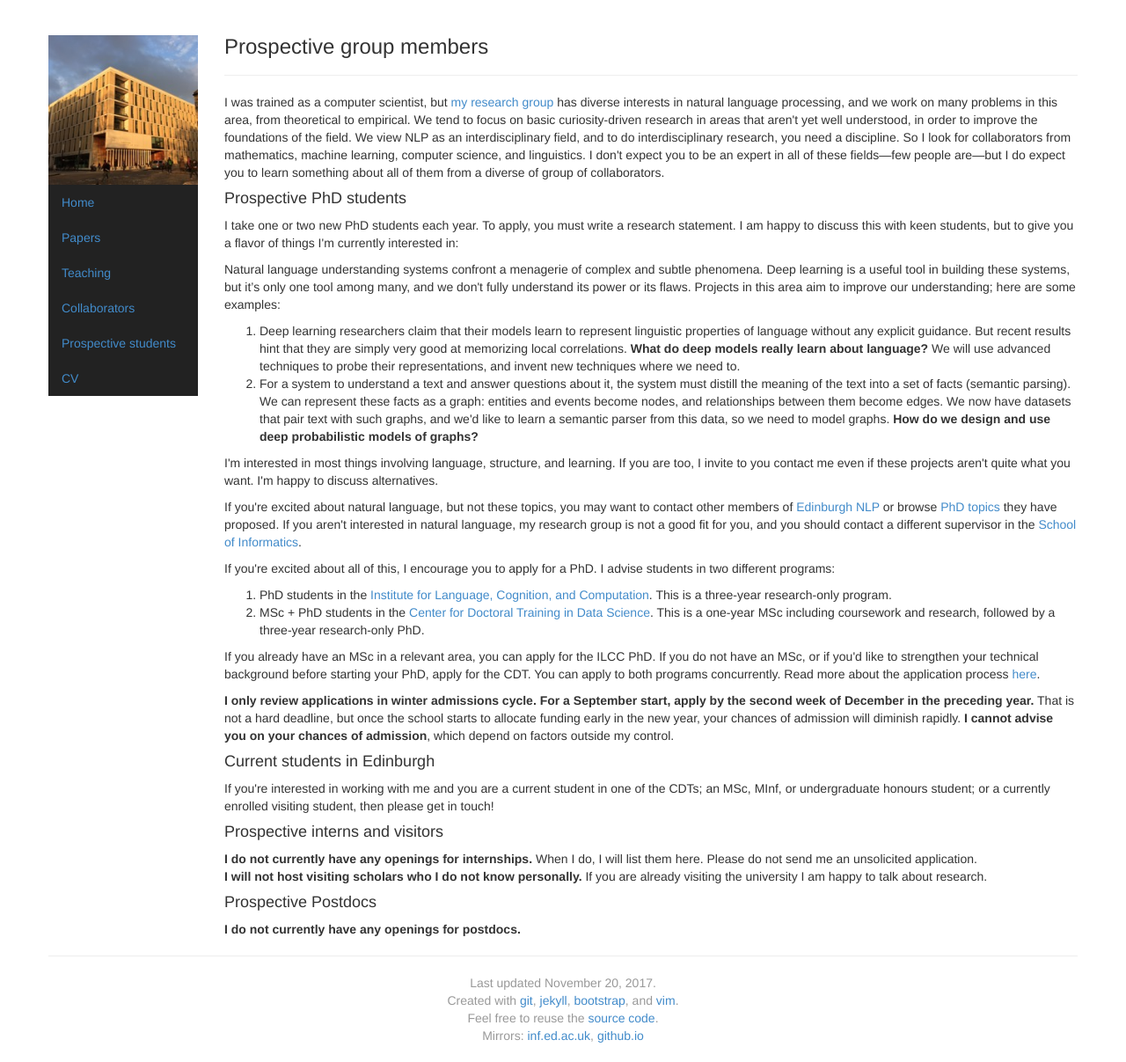
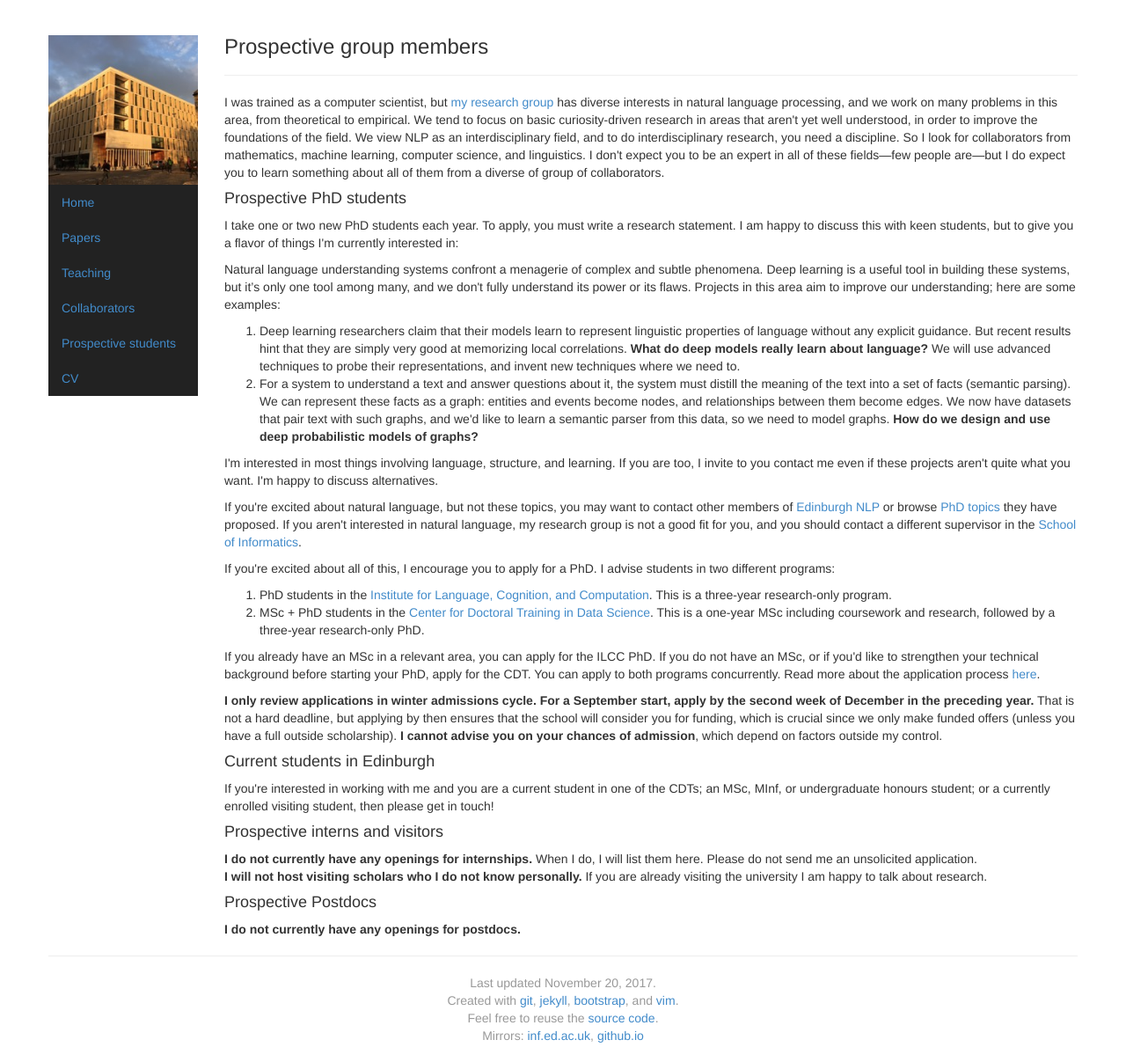
Before and after one commit to alopez/alopez.github.com, a Jekyll site: the page built from join.html, in a window 1280 px wide. Shown: the whole page at 88% size. Built offline with Jekyll 4.4.1, drawn with Linux system fonts in a browser that asks for light colours.

Commit message:
Update join

```diff
--- a/join.html
+++ b/join.html
@@ -81,9 +81,11 @@ Read more about the application process
 <b>I only review applications in winter admissions cycle.
 For a September start, apply by the second week of December in
 the preceding year.</b> That is not a
-hard deadline, but once the school starts to allocate funding early in the new
-year, your chances of admission will diminish rapidly. <b>I cannot advise you
-on your chances of admission</b>, which depend on factors outside my control.
+hard deadline, but applying by then ensures that the school will
+consider you for funding, which is crucial since we only make funded offers
+(unless you have a full outside scholarship).  <b>I
+cannot advise you on your chances of admission</b>, which depend on factors
+outside my control.
 
 <h4>Current students in Edinburgh</h4>
 
```
